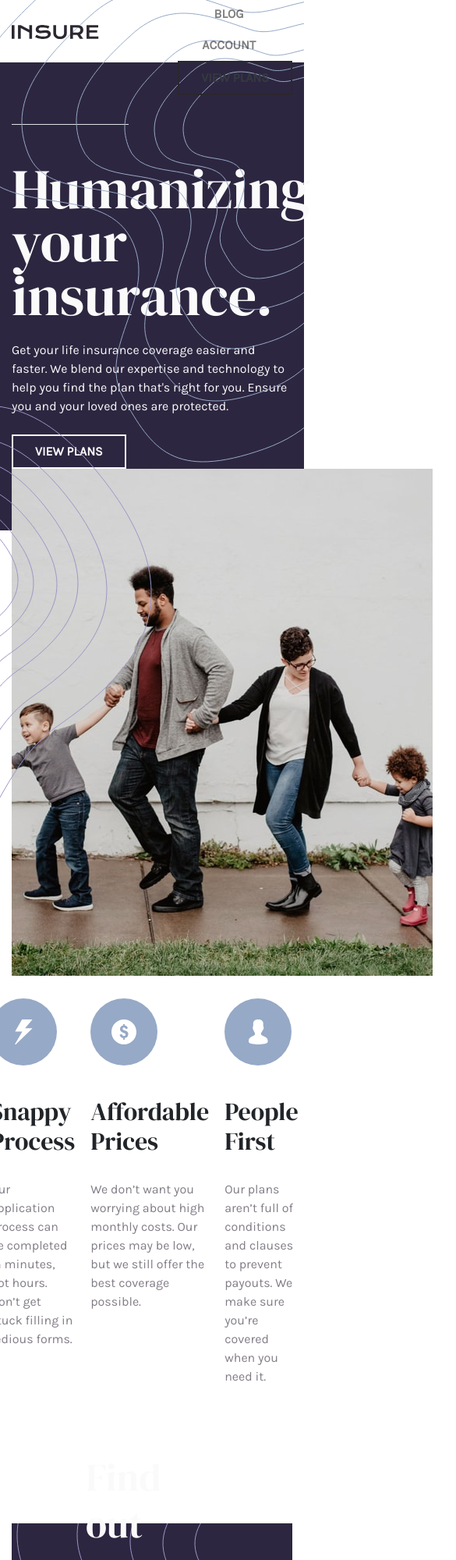
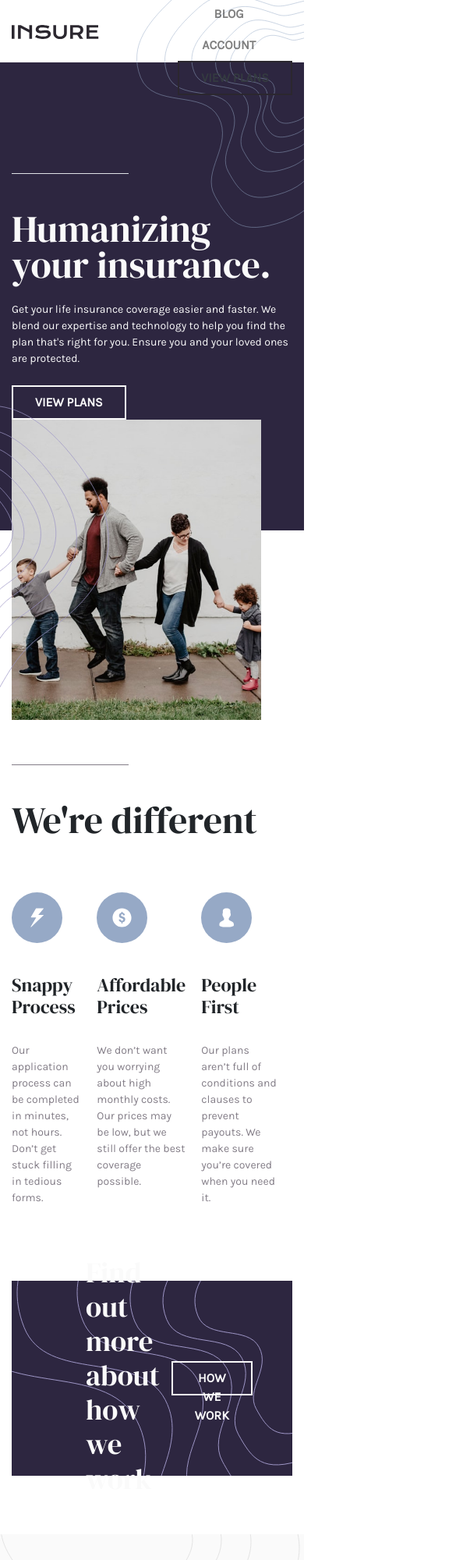
Before and after one commit to gaisuke/insure-landingpage, a plain HTML site: page index.html in a window 390 px wide. Shown: the top 2000 px of the page at 78% size, 585 px wide, since content can reach past the window. Drawn offline with nearby package versions, Linux system fonts and the light colour scheme.

Commit message:
add tablet screen responsive

```diff
--- a/index.html
+++ b/index.html
@@ -44,14 +44,14 @@
         <img id="pattern-right" class="position-absolute" src="img/bg-pattern-intro-right-desktop.svg" alt="">
         <div class="container">
             <div class="row">
-                <div class="d-flex flex-column col-lg-6">
+                <div class="d-flex flex-column col-md-6">
                     <span class="border-bottom mb-5"></span>
                     <h1 class="mb-4 headings">Humanizing your insurance.</h1>
                     <p class="mb-4 body-paragraph">Get your life insurance coverage easier and faster. We blend our expertise and technology to help you find the plan that's right for you. Ensure you and your loved ones are protected.</p>
                     <a href="#" class="text-uppercase btn btn-outline-dark">view plans</a>
                 </div>
-                <div class="col-lg-6 position-relative">
-                    <img class="position-absolute" src="img/image-intro-desktop.jpg" alt="">
+                <div class="col-md-6 position-relative">
+                    <img id="hero-img" class="position-absolute" src="img/image-intro-desktop.jpg" alt="">
                 </div>
             </div>
         </div>
@@ -73,12 +73,12 @@
                 <div class="feature-wrapper">
                     <img src="img/icon-affordable-prices.svg" alt="">
                     <h2>Affordable Prices</h2>
-                    <p>We don’t want you worrying about high monthly costs. Our prices may be low, but we still offer the best coverage possible.</p>
+                    <p class="body-paragraph">We don’t want you worrying about high monthly costs. Our prices may be low, but we still offer the best coverage possible.</p>
                 </div>
                 <div class="feature-wrapper">
                     <img src="img/icon-people-first.svg" alt="">
                     <h2>People First</h2>
-                    <p>Our plans aren’t full of conditions and clauses to prevent payouts. We make sure you’re covered when you need it.</p>
+                    <p class="body-paragraph">Our plans aren’t full of conditions and clauses to prevent payouts. We make sure you’re covered when you need it.</p>
                 </div>
             </div>
         </div>
@@ -88,7 +88,7 @@
         <div class="container">
             <div class="d-flex align-items-center">
                 <div id="banner" class="container d-flex justify-content-between align-items-center">
-                    <h1 class="col-lg-6">Find out more about how we work</h1>
+                    <h1 class="col-md-6">Find out more about how we work</h1>
                     <a href="#" class="btn btn-outline-dark text-uppercase">how we work</a>
                 </div>
             </div>
--- a/responsive.css
+++ b/responsive.css
@@ -2,6 +2,50 @@
 @media (max-width: 1000px) {
     footer .nav-link {
         padding: 0;
+    }
+    #home #hero-img {
+        width: 320px;
+    }
+    #home #pattern-right {
+        width: 215px;
+        right: 0;
+        top: 30;
+    }
+    .headings {
+        font-size: 3rem;
+    }
+    #home #pattern-left {
+        width: 140px;
+    }
+    .body-paragraph {
+        font-size: 14px;
+    }
+
+    #about>div>div {
+        margin-bottom: 45px;
+    }
+    .feature-wrapper img {
+        width: 65px;
+    }
+    .feature-wrapper h2 {
+        font-size: 1.5rem;
+    }
+
+    #banner-wrapper {
+        margin-top: 80px;
+        margin-bottom: 75px;
+    }
+    #banner h1 {
+        font-size: 2.3rem;
+    }
+
+    .footer-menu {
+        margin-right: 82px;
+        font-size: .75rem;
+        width: 84px;
+    }
+    footer .nav-item {
+        margin: 0;
     }
 }
 
--- a/style.css
+++ b/style.css
@@ -62,7 +62,7 @@ nav .btn-outline-dark {
 
 .headings {
     font-family: var(--font-headings);
-    font-size: 72px;
+    font-size: 5rem;
     line-height: 95.7%;
 }
 
```
